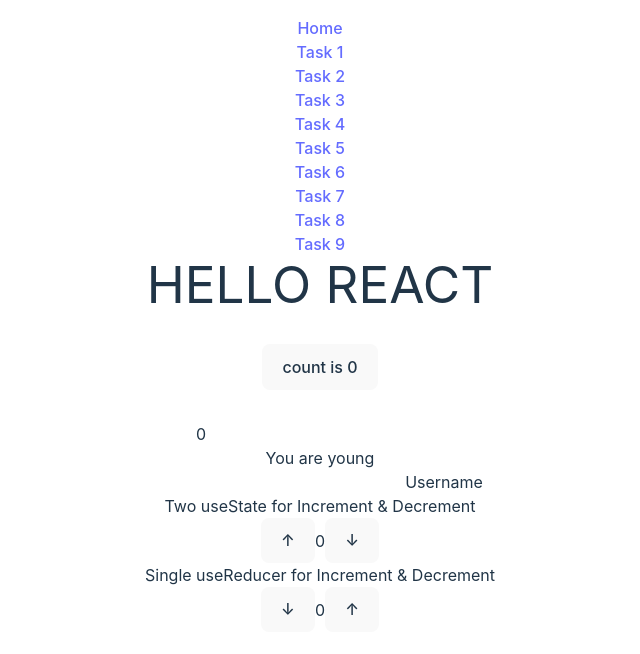
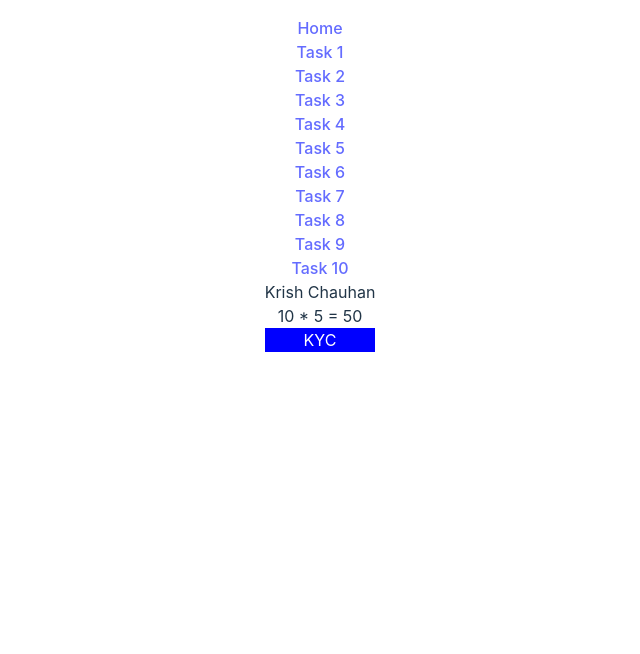
Before and after one commit to Krish4523/react-tutorial, a React (Vite) app: page /task10 in a window 1280 px wide. Before the commit this address led to /. Shown: the top 654 px of the page, without its empty margins (320-960 px from the left). Built offline with nearby package versions, Linux system fonts and the light colour scheme.

Commit message:
add useContext, createContext

```diff
--- a/src/App.jsx
+++ b/src/App.jsx
@@ -11,12 +11,14 @@
 import { Task7 } from "./Task7";
 import { Task8 } from "./Task8";
 import { Task9 } from "./Task9";
+import { Task10 } from "./Task10";
 
 const info = { model: "Grand i10", brand: "Hyundai" };
 const students = [
   { name: "KYC", T1: 120, T2: 110 },
   { name: "YBC", T1: 122, T2: 120 },
 ];
+
 const links = [
   { href: "/", item: "Home" },
   { href: "/task1", item: "Task 1" },
@@ -28,6 +30,7 @@
   { href: "/task7", item: "Task 7" },
   { href: "/task8", item: "Task 8" },
   { href: "/task9", item: "Task 9" },
+  { href: "/task10", item: "Task 10" },
 ];
 
 function App() {
@@ -49,6 +52,7 @@
           <Route path="/task7" element={<Task7 />} />
           <Route path="/task8" element={<Task8 />} />
           <Route path="/task9" element={<Task9 students={students} />} />
+          <Route path="/task10" element={<Task10 />} />
           <Route path="*" element={<Navigate to="/" />} />
         </Routes>
       </BrowserRouter>
--- /dev/null
+++ b/src/C1.jsx
@@ -0,0 +1,5 @@
+import { C2 } from "./C2.jsx";
+
+export function C1() {
+  return <C2 />;
+}
--- /dev/null
+++ b/src/C2.jsx
@@ -0,0 +1,5 @@
+import { C3 } from "./C3.jsx";
+
+export function C2() {
+  return <C3 />;
+}
--- /dev/null
+++ b/src/C3.jsx
@@ -0,0 +1,12 @@
+import { useContext } from "react";
+import { FirstName, LastName } from "./Task10.jsx";
+
+export function C3() {
+  const fname = useContext(FirstName);
+  const lname = useContext(LastName);
+  return (
+    <div className="text-4xl font-bold">
+      {fname} {lname}
+    </div>
+  );
+}
--- /dev/null
+++ b/src/Comp.jsx
@@ -0,0 +1,12 @@
+import React, { createContext } from "react";
+import { Comp1 } from "./Comp1.jsx";
+
+export const Numbers = createContext({ n1: 0, n2: 0 });
+
+export function Comp() {
+  return (
+    <Numbers.Provider value={{ n1: 10, n2: 5 }}>
+      <Comp1 />
+    </Numbers.Provider>
+  );
+}
--- /dev/null
+++ b/src/Comp1.jsx
@@ -0,0 +1,5 @@
+import { Comp2 } from "./Comp2.jsx";
+
+export function Comp1() {
+  return <Comp2 />;
+}
--- /dev/null
+++ b/src/Comp2.jsx
@@ -0,0 +1,5 @@
+import Comp3 from "./Comp3.jsx";
+
+export function Comp2() {
+  return <Comp3 />;
+}
--- /dev/null
+++ b/src/Comp3.jsx
@@ -0,0 +1,13 @@
+import { useContext } from "react";
+import { Numbers } from "./Comp.jsx";
+
+function Comp3() {
+  const { n1, n2 } = useContext(Numbers);
+  return (
+    <p>
+      {n1} * {n2} = {n1 * n2}
+    </p>
+  );
+}
+
+export default Comp3;
--- /dev/null
+++ b/src/Component1.jsx
@@ -0,0 +1,12 @@
+import { Component2 } from "./Component2.jsx";
+import { useContext } from "react";
+import { Styles } from "./Task10.jsx";
+
+export function Component1() {
+  const { bgColor, color, fontsize } = useContext(Styles);
+  return (
+    <div style={{ backgroundColor: bgColor, color, fontSize: fontsize }}>
+      <Component2 />
+    </div>
+  );
+}
--- /dev/null
+++ b/src/Component2.jsx
@@ -0,0 +1,17 @@
+import { Component3 } from "./Component3";
+import { createContext, useContext } from "react";
+import { Styles } from "./Task10.jsx";
+
+export const Student = createContext("");
+
+export function Component2() {
+  const { bgColor, color, fontsize } = useContext(Styles);
+
+  return (
+    <Student.Provider value="KYC">
+      <div style={{ backgroundColor: bgColor, color, fontSize: fontsize }}>
+        <Component3 />
+      </div>
+    </Student.Provider>
+  );
+}
--- /dev/null
+++ b/src/Component3.jsx
@@ -0,0 +1,7 @@
+import { useContext } from "react";
+import { Student } from "./Component2.jsx";
+
+export function Component3() {
+  const student = useContext(Student);
+  return <span>{student}</span>;
+}
--- /dev/null
+++ b/src/Task10.jsx
@@ -0,0 +1,39 @@
+import { createContext } from "react";
+
+import { C1 } from "./C1.jsx";
+import { Comp } from "./Comp.jsx";
+import { Component1 } from "./Component1.jsx";
+
+export const FirstName = createContext("");
+export const LastName = createContext("");
+export const Styles = createContext({});
+
+/* Create Comp.jsx other component files named Comp-1,2,3
+ * pass two numbers n1,n2 from Comp.jsx to Comp3.js calculate multiplication
+ *  */
+export function Task10() {
+  return (
+    <>
+      <FirstName.Provider value={"Krish"}>
+        <LastName.Provider value={"Chauhan"}>
+          <C1 />
+          <Comp />
+        </LastName.Provider>
+      </FirstName.Provider>
+      {/* use multiple context by creating & consuming them across different components
+       * 1. createContext for CSS (bgColor, color, fontsize), provide to Comp1
+       * 2. Comp1 create context for a string value(students) provides to Comp2
+       * 3. Comp2 consumes both context & display a message with style to string
+       * */}
+      <Styles.Provider
+        value={{
+          bgColor: "blue",
+          color: "white",
+          fontsize: 16,
+        }}
+      >
+        <Component1 />
+      </Styles.Provider>
+    </>
+  );
+}
```
